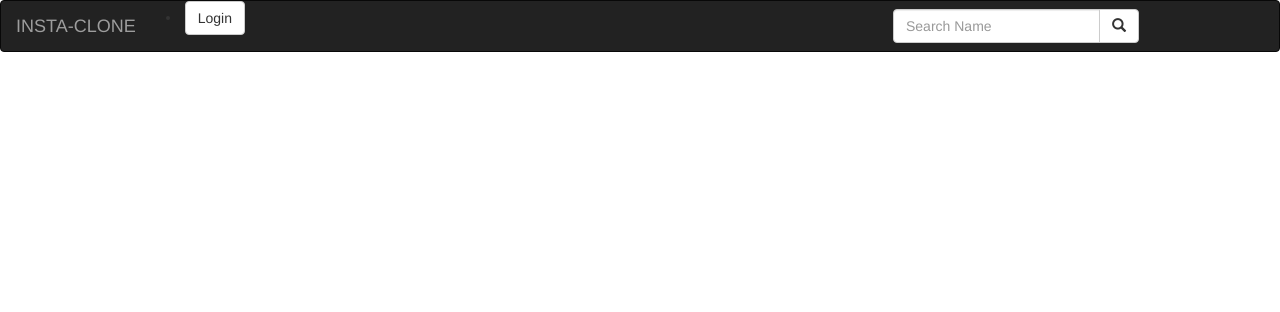
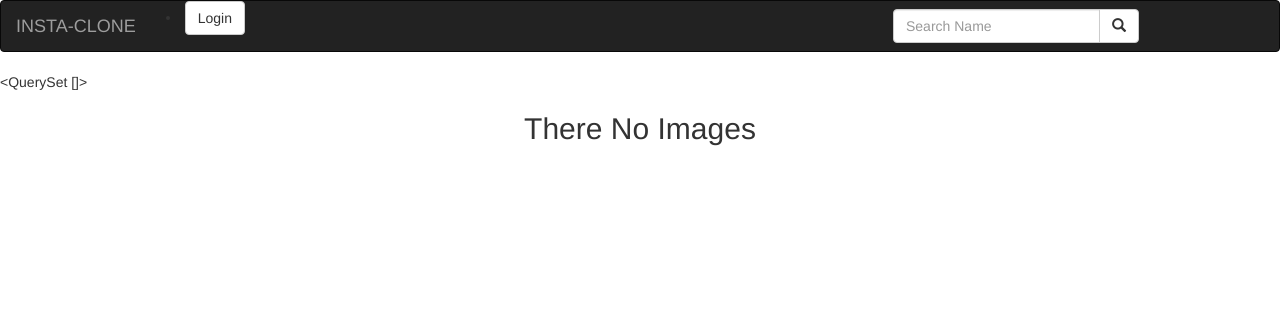
Before and after one commit to Nasseh123/insta-clone, a Django app: page / in a window 1280 px wide. Shown: the top 312 px of the page. Run offline with Django 3.2, Linux system fonts and the light colour scheme; data that the repository does not hold is empty; some libraries are stand-ins or nearby versions.

Commit message:
rendered the images to the index page and enabled the raw format of the caption to be visible by enabling the safe autoescape in the template

```diff
--- a/prof/models.py
+++ b/prof/models.py
@@ -27,3 +27,8 @@
 
     def __str__(self):
         return self.image_name
+
+    @classmethod
+    def get_all(cls):
+        images=cls.objects.all()
+        return images
--- a/prof/templates/index.html
+++ b/prof/templates/index.html
@@ -4,5 +4,23 @@
 {{block.super}}
 {% include "navbar.html" %}
 {{user.username}}
+{{image}}
+<!-- Looping through news   -->
+{% for images in image %}
 
+<div class="row">
+  <!-- displaying News articles -->
+  <div class="col-xs-6 col-sm-6 col-md-6 col-lg-6">
+    <h2 class="text-center"> {{ images.image_name }} </h2>-{{images.image_caption|safe}}
+
+
+  </div>
+
+</div>
+
+{% empty %}
+<div class="row">
+  <h2 class="text-center">There No Images</h2>
+</div>
+{% endfor %}
 {% endblock %}
--- a/prof/views.py
+++ b/prof/views.py
@@ -1,7 +1,7 @@
 from django.shortcuts import render,redirect
 from django.http import HttpResponse
 from django.contrib.auth.decorators import login_required
-from .models import Profile,User
+from .models import Profile,User,Image
 from .forms import ProfileForm,ImageForm
 
 # Create your views here..
@@ -10,8 +10,9 @@
 def index(request):
     user=request.user
     # print(user.username)
+    image=Image.get_all()
 
-    return render(request,'index.html',{"user":user})
+    return render(request,'index.html',{"user":user,'image':image})
 
 def profile(request,user_id):
 
@@ -46,7 +47,7 @@
             image=form.save(commit=False)
             image.user=current_user
             image.save()
-        return redirect('success')
+        return redirect('index')
 
     else:
         form=ImageForm()
```
